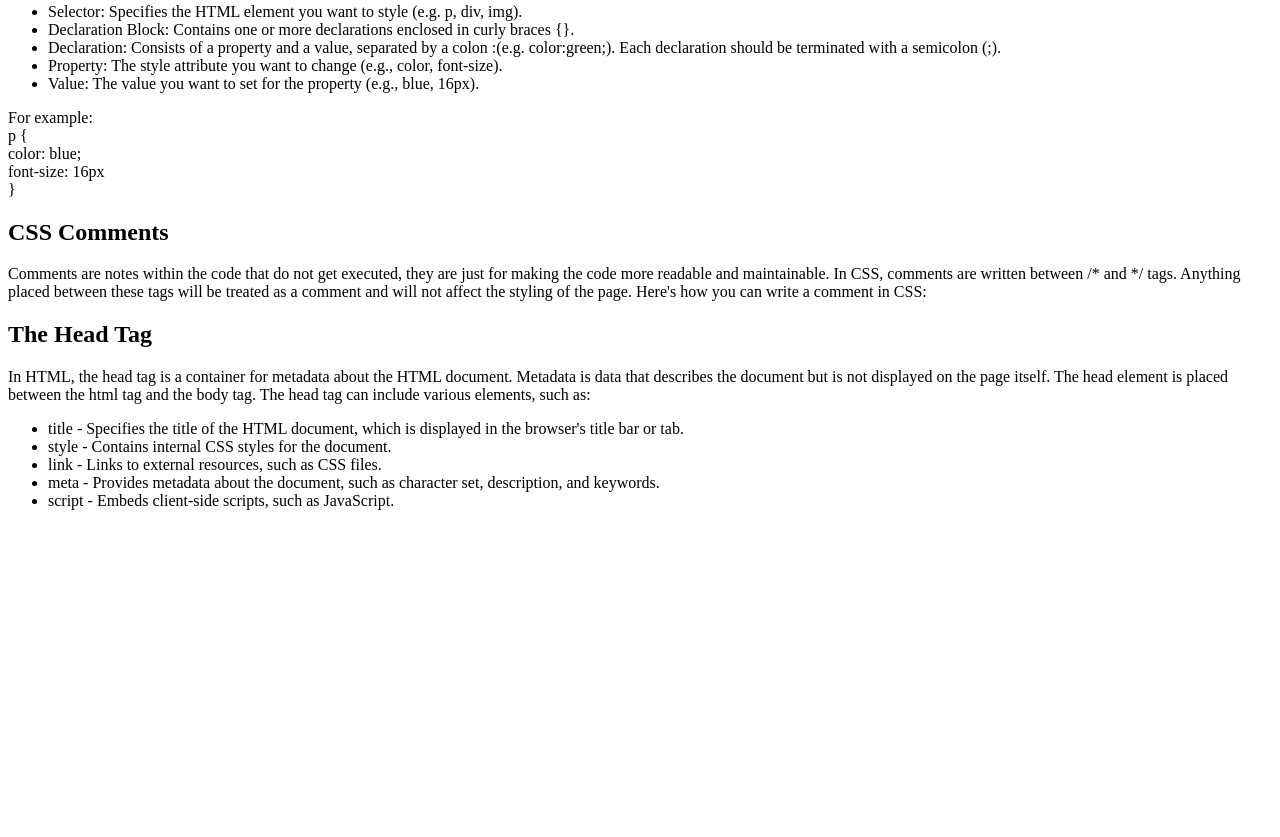
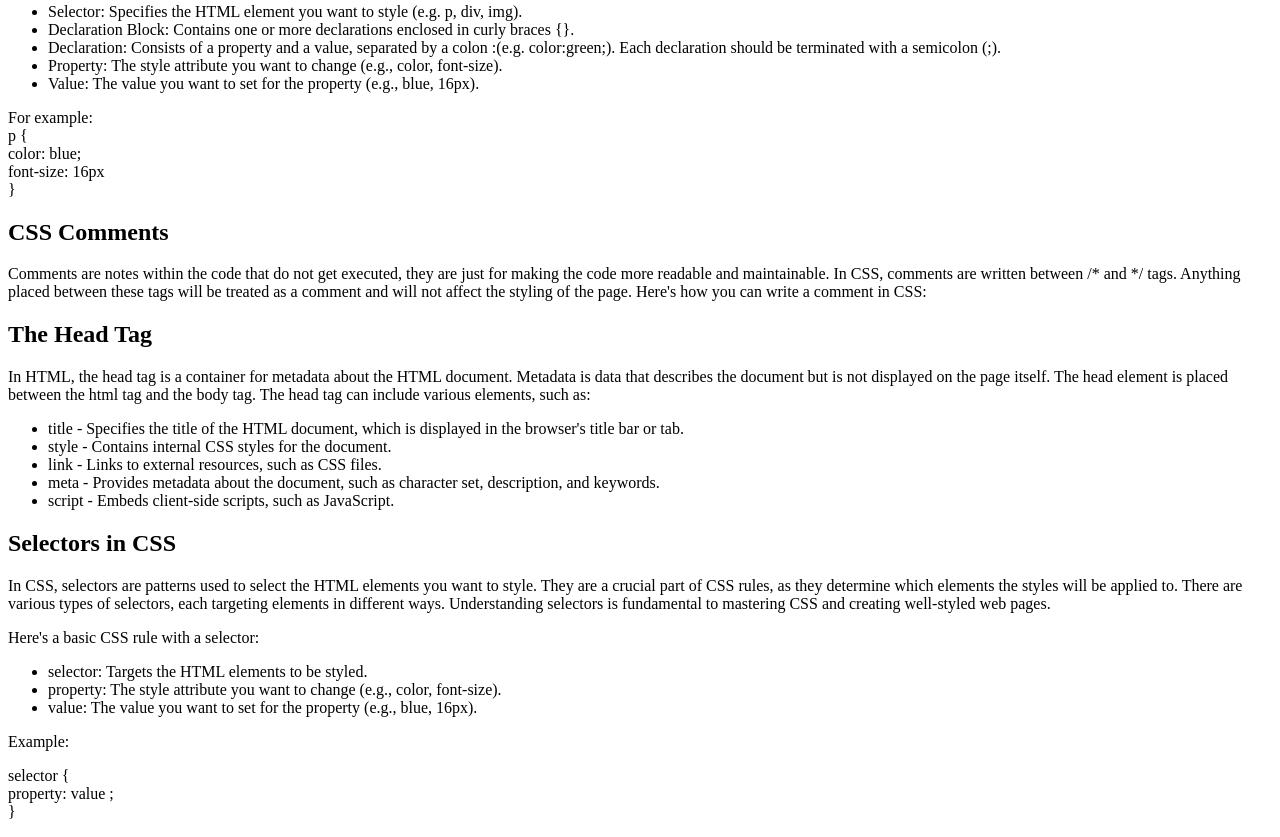
Before and after one commit to KoshJR/web-landings, a plain HTML site: page webdev-basics/html-css/csspage.html in a window 1280 px wide. Shown: the part 289-1126 px from the top of the page. Before the commit the page ends 815 px from the top, so only its background shows below. Drawn offline with Linux system fonts and the light colour scheme.

Commit message:
Update csspage.html

```diff
--- a/webdev-basics/html-css/csspage.html
+++ b/webdev-basics/html-css/csspage.html
@@ -105,5 +105,34 @@
         <li>script - Embeds client-side scripts, such as JavaScript.</li>
       </ul>
     </section>
+    <section>
+      <h2>Selectors in CSS</h2>
+      <p>
+        In CSS, selectors are patterns used to select the HTML elements you want
+        to style. They are a crucial part of CSS rules, as they determine which
+        elements the styles will be applied to. There are various types of
+        selectors, each targeting elements in different ways. Understanding
+        selectors is fundamental to mastering CSS and creating well-styled web
+        pages.
+      </p>
+      <p>Here's a basic CSS rule with a selector:</p>
+      <ul>
+        <li>selector: Targets the HTML elements to be styled.</li>
+        <li>
+          property: The style attribute you want to change (e.g., color,
+          font-size).
+        </li>
+        <li>
+          value: The value you want to set for the property (e.g., blue, 16px).
+        </li>
+      </ul>
+      <p>Example:</p>
+      <p>
+        selector { <br />
+        property: value ;
+        <br />
+        }
+      </p>
+    </section>
   </body>
 </html>
```
